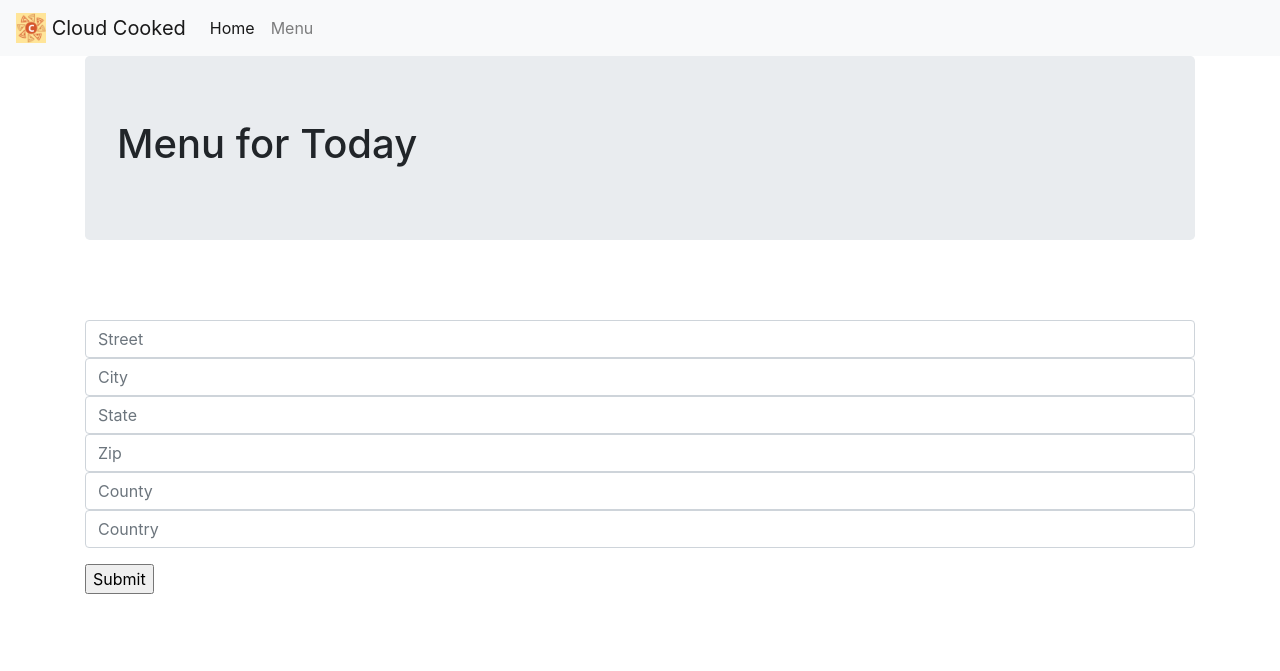
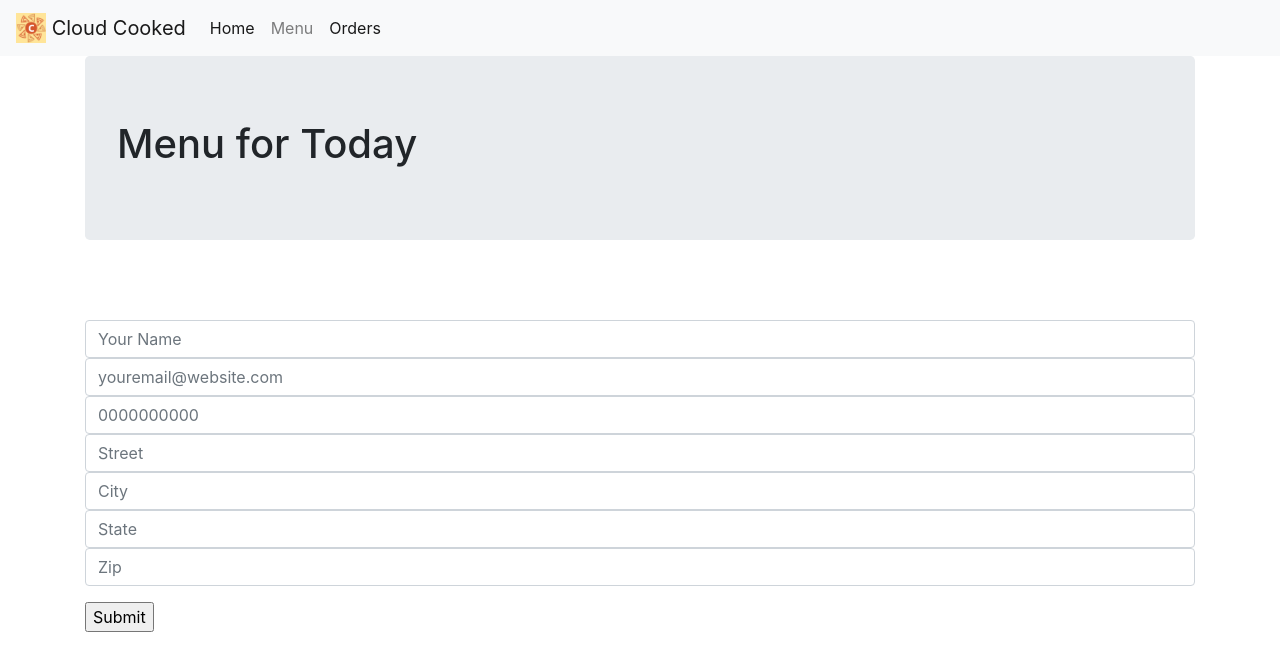
Before and after one commit to CSC468-project/cloudlab-project, a Flask app: template DockerFiles/flaskct_data/templates/menu.html in a window 1280 px wide. Shown: the top 671 px of the page. Run offline with Flask 2, Linux system fonts and the light colour scheme; the template is opened without the code that fills it, so the values that code supplies are empty; parts of the project's set-up code (start-up, migrations or seed data) failed here and were passed over.

Commit message:
Testing some more menu changes.

```diff
--- a/DockerFiles/flaskct_data/app.py
+++ b/DockerFiles/flaskct_data/app.py
@@ -1,5 +1,5 @@
 from flask import Flask, request, render_template, jsonify, send_from_directory
-from database import get_menu_items, get_menu_index
+from database import get_menu_items, add_order
 import sys
 
 app = Flask(__name__)
@@ -40,7 +40,7 @@ def menu_search():
 def order_submitted():
     if request.method == 'POST':
         print(request.form, file=sys.stderr)
-
+        add_order(request.form)
     return render_template('order_submitted.html')
 
 
--- a/DockerFiles/flaskct_data/templates/menu.html
+++ b/DockerFiles/flaskct_data/templates/menu.html
@@ -23,10 +23,13 @@
         <div class="collapse navbar-collapse" id="navbarNav">
             <ul class="navbar-nav">
                 <li class="nav-item active">
-                    <a class="nav-link" href="/">Home <span class="sr-only">(current)</span></a>
+                    <a class="nav-link" href="/">Home <span class="sr-only"></span></a>
                 </li>
                 <li class="nav-item">
                     <a class="nav-link" href="/menu">Menu <span class="sr-only">(current)</span> </a>
+                </li>
+                <li class="nav-item active">
+                    <a class="nav-link" href="/orders">Orders <span class="sr-only"></span> </a>
                 </li>
             </ul>
         </div>
@@ -51,35 +54,40 @@
             {% endfor %}
             <div class="form-group">
                 <style src="/static/css/menu_stylesheet.css"></style>
+                <input type="name"
+                       class="form-control"
+                       name="name"
+                       placeholder="Your Name">
+
+                <input type="email"
+                       class="form-control"
+                       name="email"
+                       placeholder="youremail@website.com">
+
+                <input type="tel"
+                       class="form-control"
+                       name="phone"
+                       placeholder="0000000000">
+
                 <input type="street"
                        class="form-control"
-                       name="autocomplete"
+                       name="street"
                        placeholder="Street">
 
                 <input type="city"
                        class="form-control"
-                       name="inputCity"
+                       name="city"
                        placeholder="City">
 
                 <input type="state"
                        class="form-control"
-                       name="inputState"
+                       name="state"
                        placeholder="State">
 
                 <input type="zip"
                        class="form-control"
-                       name="inputZip"
+                       name="zip"
                        placeholder="Zip">
-
-                <input type="county"
-                       class="form-control"
-                       name="inputCounty"
-                       placeholder="County">
-
-                <input type="country"
-                       class="form-control"
-                       name="inputCountry"
-                       placeholder="Country">
             </div>
             <input type="submit" value="Submit">
         </form>
--- a/DockerFiles/flaskct_data/templates/order_submitted.html
+++ b/DockerFiles/flaskct_data/templates/order_submitted.html
@@ -36,8 +36,10 @@
 <section class="container">
     <div class="jumbotron">
         <h1>Order Submitted! </h1>
-        <p>Your order is now being prepared.</p>
-        <img src="https://acegif.com/wp-content/gifs/pizza-108.gif" class="pull-right">
+        <div class="d-inline-flex p-2 bd-highlight">
+            <p>Your order is now being prepared.</p>
+            <img src="https://acegif.com/wp-content/gifs/pizza-108.gif" class="pull-right">
+        </div>
     </div>
 </section>
 </body>
```
Also changed, not shown: DockerFiles/flaskct_data/database.py (+9 -0 lines), DockerFiles/flaskct_data/models.py (+9 -9 lines), DockerFiles/flaskct_data/templates/home.html (+7 -4 lines), DockerFiles/flaskct_data/templates/orders.html (+5 -2 lines).
